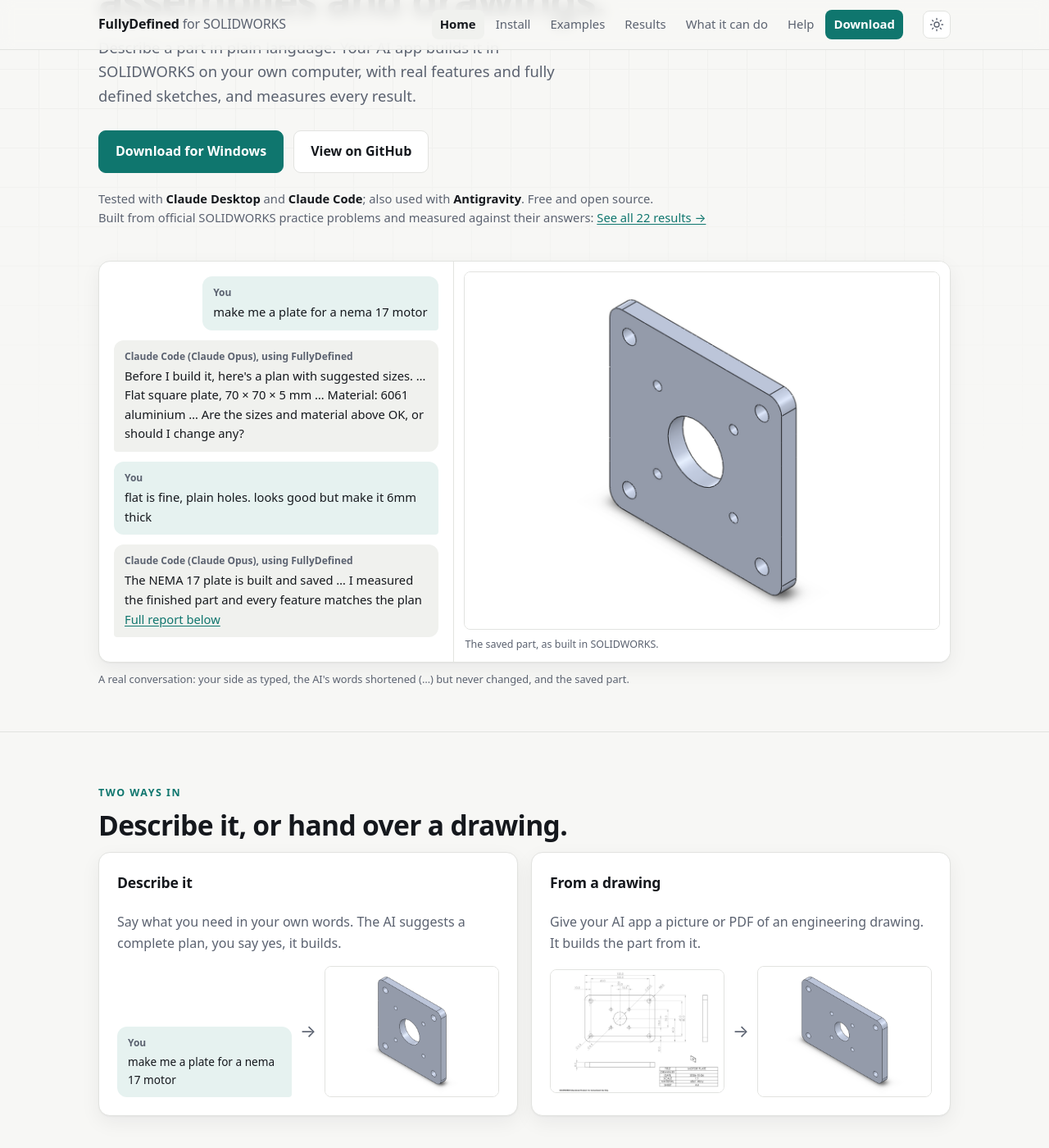
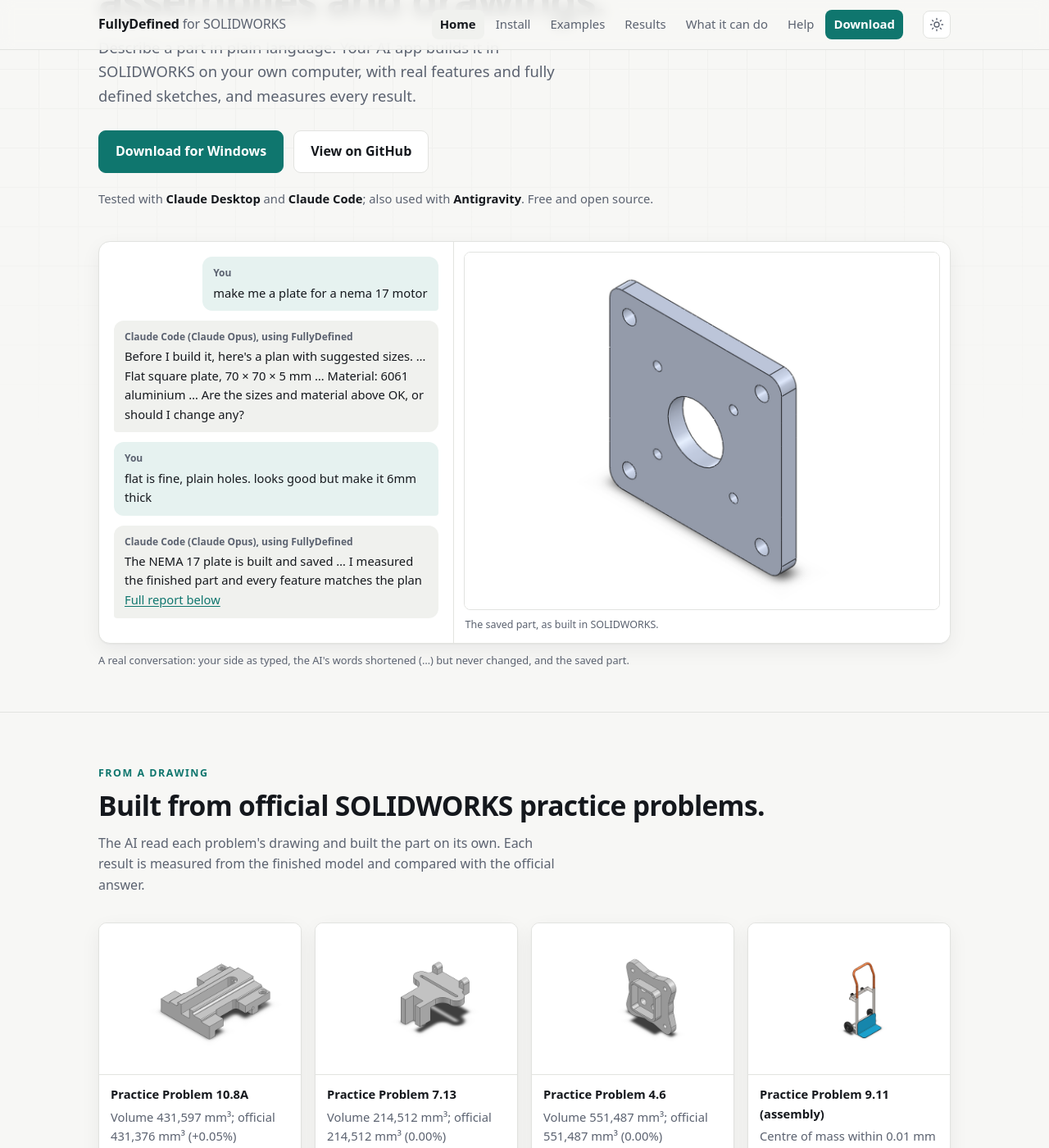
Before and after one commit to adinomyerson/FullyDefined-AI-for-SOLIDWORKS, a Jekyll site: the page built from index.html, in a window 1280 px wide and 1400 px high, scrolled down 264 px. Shown: the whole window at 82% size. Built offline with Jekyll 4.4.1, drawn with Linux system fonts in a browser that asks for light colours; some of the changed text lies outside the part shown.

Commit message:
Home: parts built from official practice problems; results: 14 of 22, 7.8 passes with 0.3.2

```diff
--- a/assets/site.css
+++ b/assets/site.css
@@ -244,3 +244,14 @@
 .examples { align-items: start; }
 .example .pair { grid-template-columns: 1fr; justify-items: stretch; }
 .example .pair .arrow { justify-self: center; transform: rotate(90deg); line-height: 1; }
+
+/* Home: parts built from official practice problems */
+.showcase { display: grid; grid-template-columns: repeat(4, minmax(0, 1fr)); gap: 16px; margin-top: 8px; }
+@media (max-width: 1000px) { .showcase { grid-template-columns: repeat(2, minmax(0, 1fr)); } }
+@media (max-width: 520px) { .showcase { grid-template-columns: 1fr; } }
+.show { margin: 0; background: var(--surface); border: 1px solid var(--line); border-radius: var(--radius); overflow: hidden; box-shadow: var(--shadow); }
+.show img { display: block; width: 100%; height: auto; background: #fff; border-bottom: 1px solid var(--line); }
+.show figcaption { padding: 12px 14px 14px; display: flex; flex-direction: column; gap: 4px; font-size: 0.92rem; }
+.show figcaption span { color: var(--muted); font-variant-numeric: tabular-nums; }
+.show-more { margin: 12px 0 0; font-weight: 600; }
+.show-credit { color: var(--muted); font-size: 0.9rem; margin: 16px 0 0; max-width: 80ch; }
--- a/index.html
+++ b/index.html
@@ -13,8 +13,6 @@
     </div>
     <p class="proof">Tested with <strong>Claude Desktop</strong> and <strong>Claude Code</strong>; also used with
       <strong>Antigravity</strong>. Free and open source.</p>
-    <p class="proof">Built from official SOLIDWORKS practice problems and measured against their answers:
-      <a href="practice/">See all 22 results →</a></p>
 
     <div class="build" role="group" aria-label="A real build: the request and the part it made">
       <div class="chat">
@@ -34,7 +32,38 @@
 
 <section class="block">
   <div class="wrap">
-    <p class="eyebrow">Two ways in</p>
+    <p class="eyebrow">From a drawing</p>
+    <h2>Built from official SOLIDWORKS practice problems.</h2>
+    <p class="lead">The AI read each problem's drawing and built the part on its own. Each result is measured from the
+      finished model and compared with the official answer.</p>
+    <div class="showcase">
+      <figure class="show">
+        <img src="practice/pictures/10.8A.png" width="1200" height="900" alt="The part the AI built for practice problem 10.8A" loading="lazy">
+        <figcaption><strong>Practice Problem 10.8A</strong><span>Volume 431,597 mm³; official 431,376 mm³ (+0.05%)</span></figcaption>
+      </figure>
+      <figure class="show">
+        <img src="practice/pictures/7.13.png" width="1200" height="900" alt="The part the AI built for practice problem 7.13" loading="lazy">
+        <figcaption><strong>Practice Problem 7.13</strong><span>Volume 214,512 mm³; official 214,512 mm³ (0.00%)</span></figcaption>
+      </figure>
+      <figure class="show">
+        <img src="practice/pictures/4.6.png" width="1200" height="900" alt="The part the AI built for practice problem 4.6" loading="lazy">
+        <figcaption><strong>Practice Problem 4.6</strong><span>Volume 551,487 mm³; official 551,487 mm³ (0.00%)</span></figcaption>
+      </figure>
+      <figure class="show">
+        <img src="practice/pictures/9.11.png" width="1200" height="900" alt="The assembly the AI built for practice problem 9.11" loading="lazy">
+        <figcaption><strong>Practice Problem 9.11 (assembly)</strong><span>Centre of mass within 0.01 mm of the official answer</span></figcaption>
+      </figure>
+    </div>
+    <p class="show-credit">Built from official SOLIDWORKS practice problems: the problems, drawings and answers are from
+      the <a href="https://www.solidworks.com/solution/education/practice-problems">SOLIDWORKS Practice Problems</a>
+      database; the pictures are of the models the AI built.</p>
+    <p class="show-more"><a href="practice/">See all 22 results →</a></p>
+  </div>
+</section>
+
+<section class="block">
+  <div class="wrap">
+    <p class="eyebrow">Getting started</p>
     <h2>Describe it, or hand over a drawing.</h2>
     <div class="ways">
       <div class="way">
```
Also changed, not shown: practice/results.json (+5 -5 lines), practice/index.html (line endings or trailing spaces), practice/pictures/7.8.png (added), practice/style.css (line endings or trailing spaces).
